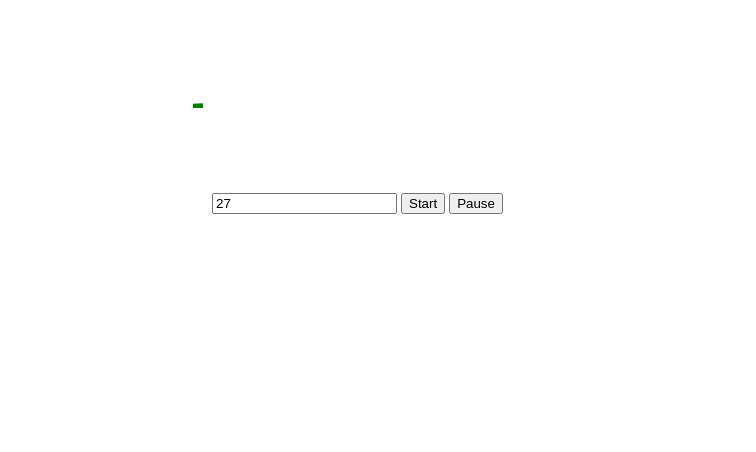
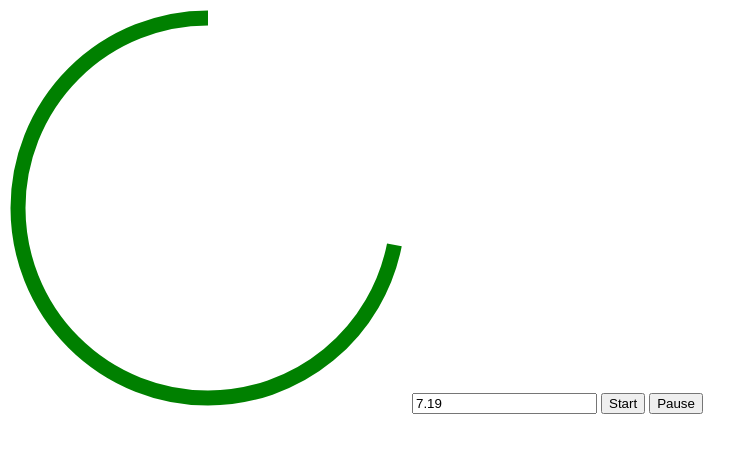
Before and after one commit to OzanYasin/JavaScript-Projects, a plain HTML site: page Timer/index.html in a window 1280 px wide. Both pictures are taken after a click on the button "Start". Shown: the whole page, without its empty margins (0-756 px from the left). Drawn offline with Linux system fonts and the light colour scheme.

Commit message:
JS-Projects - Timer UPDATED

```diff
--- a/Timer/index.html
+++ b/Timer/index.html
@@ -7,19 +7,18 @@
     <title>Document</title>
   </head>
   <body>
-    <svg height="200" width="200">
+    <svg height="400" width="400">
       <circle
-        r="90"
-        cx="100"
-        cy="100"
+        r="190"
+        cx="200"
+        cy="200"
         fill="transparent"
         stroke="green"
-        stroke-width="10"
-        stroke-dasharray="560"
-        stroke-dashoffset="560"
+        stroke-width="15"
+        transform="rotate(-90 200 200)"
       ></circle>
     </svg>
-    <input id="duration" type="text" value="30" />
+    <input id="duration" type="text" value="10" />
     <button id="start">Start</button>
     <button id="pause">Pause</button>
     <!-- Script -->
--- a/Timer/index.js
+++ b/Timer/index.js
@@ -1,14 +1,26 @@
 const durationInput = document.querySelector('#duration');
 const startButton = document.querySelector('#start');
 const pauseButton = document.querySelector('#pause');
+const circle = document.querySelector('circle');
+
+const perimeter = circle.getAttribute('r') * 2 * Math.PI;
+// stroke-dasharray & stroke-dashoffset
+circle.setAttribute('stroke-dasharray', perimeter);
+
+let duration;
+
+// offset = (perimeter * timeRemaining) / totalDuration - perimeter
 
 const timer = new Timer(durationInput, startButton, pauseButton, {
   // We're going to eventually take a look at those callbacks and we're going to add in some code draw the border, to update the border, and eventually reset it as well.
-  onStart() {
-    console.log('Timer started');
+  onStart(totalDuration) {
+    duration = totalDuration;
   },
-  onTick() {
-    console.log('Timer is ticking');
+  onTick(timeRemaining) {
+    circle.setAttribute(
+      'stroke-dashoffset',
+      (perimeter * timeRemaining) / duration - perimeter
+    );
   },
   onComplete() {
     console.log('Timer completed');
--- a/Timer/timer.js
+++ b/Timer/timer.js
@@ -16,11 +16,12 @@ class Timer {
 
   start = () => {
     if (this.onStart) {
-      this.onStart();
+      // We need to track totalDuration
+      this.onStart(this.timeRemaining);
     }
     this.tick();
     // In order to share information between different methods, we assign that information to an instance variable.
-    this.interval = setInterval(this.tick, 1000);
+    this.interval = setInterval(this.tick, 10);
   };
 
   pause = () => {
@@ -35,9 +36,9 @@ class Timer {
       this.pause();
     } else {
       // Left side sets timeRemaining, while right side gets the timeRemaining
-      this.timeRemaining = this.timeRemaining - 1;
+      this.timeRemaining = this.timeRemaining - 0.01;
       if (this.onTick) {
-        this.onTick();
+        this.onTick(this.timeRemaining);
       }
     }
   };
@@ -47,6 +48,6 @@ class Timer {
   }
 
   set timeRemaining(time) {
-    this.durationInput.value = time;
+    this.durationInput.value = time.toFixed(2);
   }
 }
```
